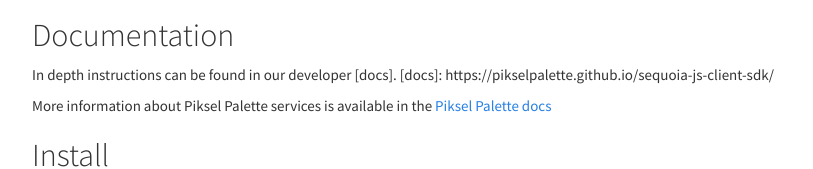
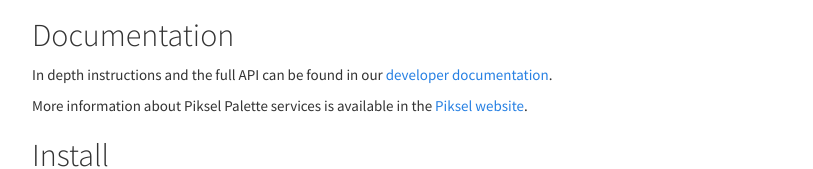
Before and after one commit to pikselpalette/sequoia-js-client-sdk, a plain HTML site: page index.html in a window 1280 px wide. Shown: the part 2332-2501 px from the top of the page, without its empty margins (38-851 px from the left). Drawn offline with Linux system fonts and the light colour scheme.

Commit message:
Deploy pikselpalette/sequoia-js-client-sdk to github.com/pikselpalette/sequoia-js-client-sdk.git:gh-pages

```diff
--- a/index.html
+++ b/index.html
@@ -111,9 +111,9 @@
 <a href="https://david-dm.org/pikselpalette/sequoia-js-client-sdk?type=dev"><img src="https://david-dm.org/pikselpalette/sequoia-js-client-sdk/dev-status.svg" alt="david-dm-dev"></a>
 <a href="https://opensource.org/licenses/Apache-2.0"><img src="https://img.shields.io/badge/License-Apache%202.0-blue.svg" alt="License"></a></p>
 <p>This SDK provides convenient access to the <a href="https://docs.sequoia.piksel.com">Piksel Palette</a> RESTful services through a set of easy to use JS abstractions. You easily integrate Piksel Palette services into your website, webapp or node.js app and be running in no time.</p>
-<h2>Documentation</h2><p>In depth instructions can be found in our developer [docs].
-[docs]: https://pikselpalette.github.io/sequoia-js-client-sdk/</p>
-<p>More information about Piksel Palette services is available in the <a href="https://docs.sequoia.piksel.com">Piksel Palette docs</a></p>
+<h2>Documentation</h2><p>In depth instructions and the full API can be found in our <a href="https://pikselpalette.github.io/sequoia-js-client-sdk/">developer
+documentation</a>.</p>
+<p>More information about Piksel Palette services is available in the <a href="https://docs.sequoia.piksel.com">Piksel website</a>.</p>
 <h2>Install</h2><p><code>npm i @pikselpalette/sequoia-js-client-sdk</code></p>
 <h2>Usage</h2><h3>ES6 Web bundle (using webpack/browserify)</h3><pre class="prettyprint source lang-javascript"><code>// point to @pikselpalette/sequoia-js-client-sdk/dist/web/sequoia-client for a minified bundle
 import Client from '@pikselpalette/sequoia-js-client-sdk/lib/client';
@@ -155,7 +155,7 @@
   })
   .catch(error => {
     // Not logged in, inspect `error` to see why
-  });</code></pre><h3>Node/React-Native</h3><pre class="prettyprint source lang-javascript"><code>// If you find a fetch alternative that works well with AWS, and is in active development, let us know.
+  });</code></pre><h3>Node/React Native</h3><pre class="prettyprint source lang-javascript"><code>// If you find a fetch alternative that works well with AWS, and is in active development, let us know.
 // Until then, we are using isomorphic-fetch.
 require('isomorphic-fetch');
 const Client = require('@pikselpalette/sequoia-js-client-sdk/dist/node/sequoia-client');
```
Also changed, not shown: quicksearch.html (+1 -1 lines).
